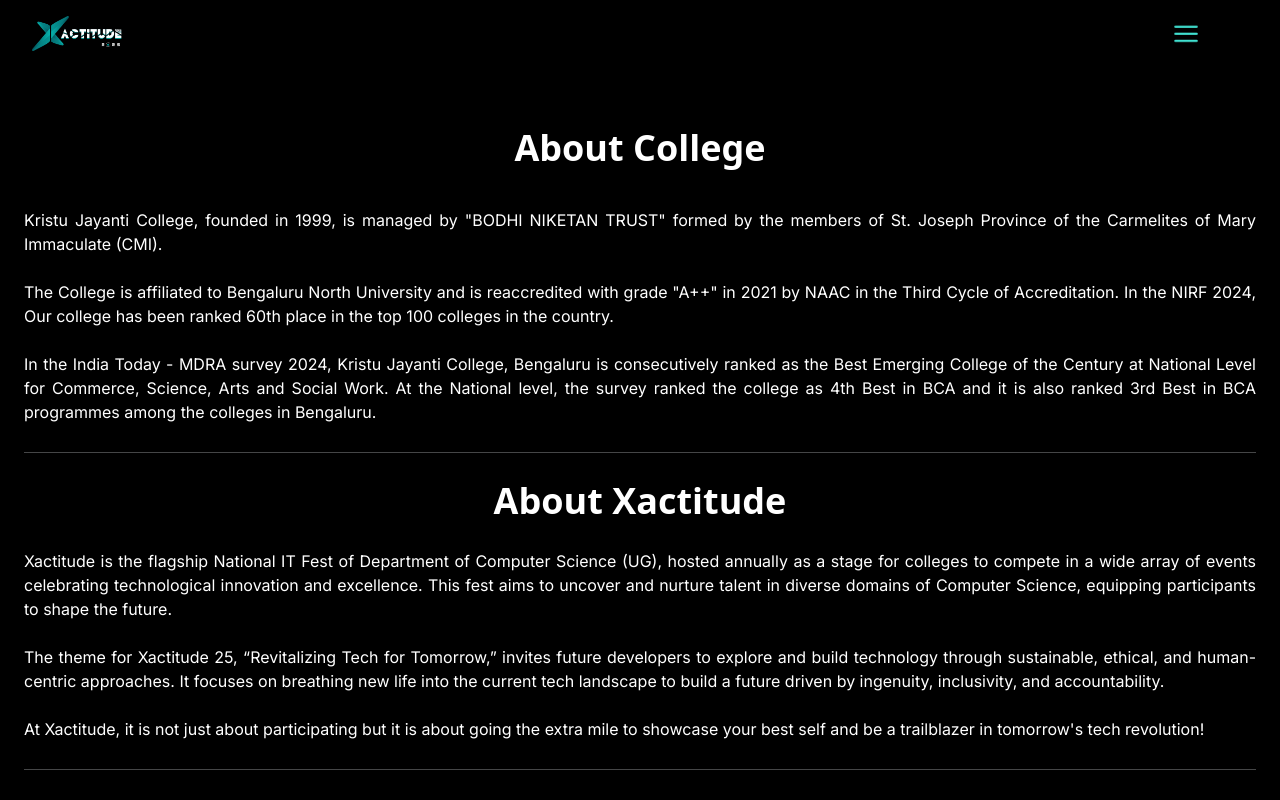
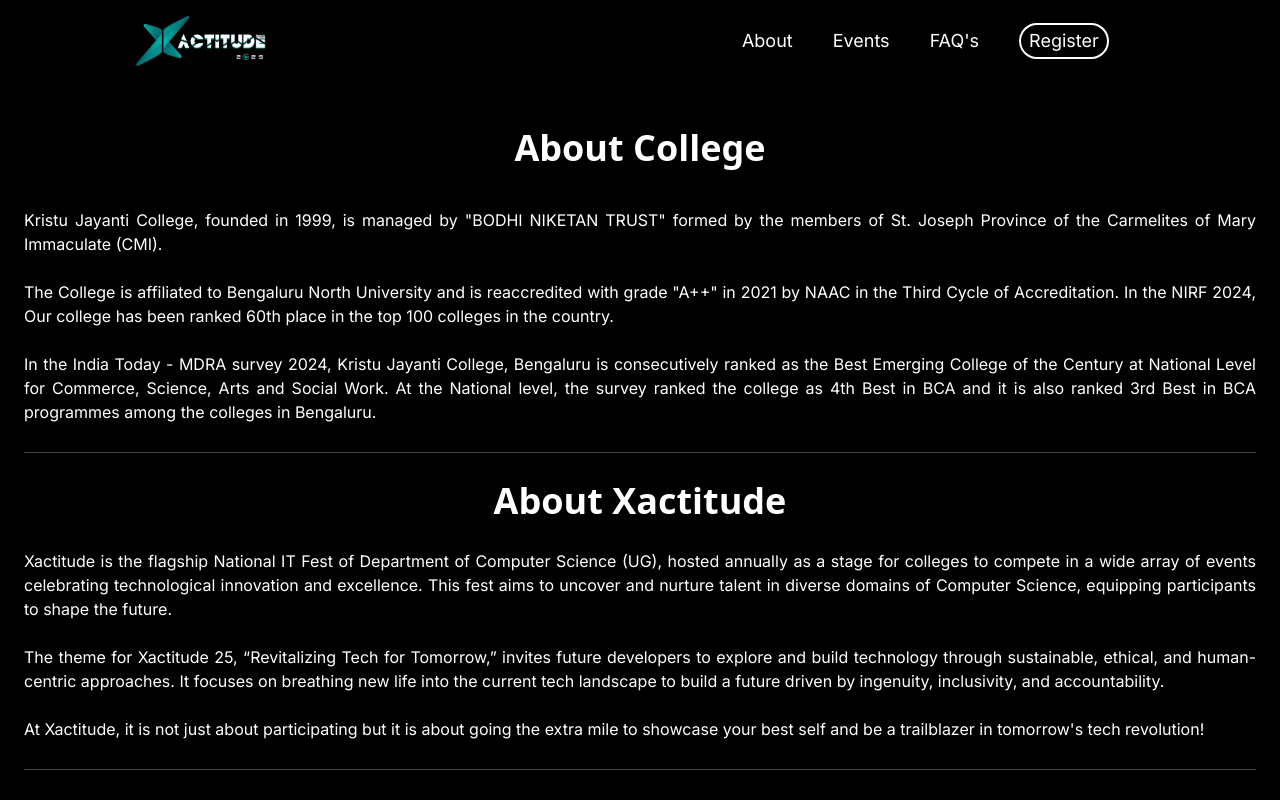
Before and after one commit to nikhilcodes0/xactitude2k25, a Next.js app: page /about in a window 1280 px wide. Shown: the top 800 px of the page. Built offline with nearby package versions, Linux system fonts and the light colour scheme.

Commit message:
navbar responsive done homepage responsive half done

```diff
--- a/app/components/Nav.tsx
+++ b/app/components/Nav.tsx
@@ -19,12 +19,33 @@
 
   return (
     <div className='flex justify-center '>
-        <nav className='mx-auto px-6 fixed w-full top-0 py-2 z-[61] bg-black rounded-md '>
-            <div className='flex m-2 gap-1 hover:cursor-pointer justify-between items-center w-[95%]' >
-                <Link href={'/'}>
-                  <Image src={logo} alt='' className='w-[90px] h-full' />
+        <nav className='mx-auto px-6 fixed w-full top-0 py-2 z-[61] bg-black rounded-md md:px-20 xl:px-32 xl:text-lg'>
+            <div className='flex m-2 gap-1  justify-between items-center w-[95%]' >
+                <Link href={'/'} className=' hover:cursor-pointer'>
+                  <Image src={logo} alt='' className='w-[90px] h-full xl:h-[50px] xl:w-full' />
                 </Link>
-                <Image src={isOpen ? cancel : menu_01} alt="" className='w-8 z-[62]' onClick={toggleMenu}/>
+                <ul className='text-white font-inter mr-13 md:flex gap-6 hidden items-center  xl:gap-10'>
+                  <li className='hover:cursor-pointer'>
+                    <Link href={'/about'}>About
+                    </Link>
+                  </li>
+                  <li className='hover:cursor-pointer'>
+                    <Link href={'/events'}>
+                      Events
+                    </Link>
+                  </li>
+                  <li className='hover:cursor-pointer'>
+                    <Link href={'/faq'}>
+                      FAQ's
+                    </Link>
+                  </li>
+                  <li>
+                    <Link href={'/soon'}>
+                    <button className=' border-[2px] border-solid border-white py-[2px] px-2 rounded-3xl hover:cursor-pointer '>Register</button>
+                    </Link>
+                  </li>
+                </ul>
+                <Image src={isOpen ? cancel : menu_01} alt="" className='w-8 z-[62] md:hidden' onClick={toggleMenu}/>
             </div>
             <div className={`flex absolute gap-20 flex-col bg-black -top-2 overflow-hidden z-[61] w-full h-screen pt-32 -left-full transition-all duration-300 ease-in-out ${isOpen ? 'translate-x-full' : ''}`}>
               <Link href="/" className={`mx-8 relative transition-all duration-1000 ease-in-out ${isOpen ? 'left-0' : '-left-40'}`}>
--- a/app/page.tsx
+++ b/app/page.tsx
@@ -103,14 +103,14 @@
             <Image
               src={backdrop}
               alt="backdrop"
-              className="absolute  z-0 top-[7rem] left-1/2 transform -translate-x-1/2 w-[70%]"
+              className="absolute md:hidden  z-0 top-[7rem] left-1/2 transform -translate-x-1/2 w-[70%]"
             />
             <div className={humaneSemBd.className}>
-              <h1 className="absolute left-1/2 top-[16rem] transform -translate-x-1/2 -translate-y-1/2 text-center text-[10rem] font-humane bg-clip-text text-transparent bg-gradient-to-b from-neutral-200 to-[#40E0D0] font-extrabold">
+              <h1 className="absolute left-1/2 top-[16rem] transform -translate-x-1/2 -translate-y-1/2 text-center text-[10rem] font-humane bg-clip-text text-transparent bg-gradient-to-b from-neutral-200 to-[#40E0D0] font-extrabold md:text-[15rem] md:mt-7 xl:text-[20rem] xl:mt-16">
                 XACTITUDE
               </h1>
             </div>
-            <div className={`${meraPro.className} relative bottom-[6rem]`}>
+            <div className={`${meraPro.className} relative bottom-[6rem] md:hidden `}>
               <VelocityScroll
                 text="Revitalizing tech for tomorrow ○"
                 default_velocity={2}
@@ -118,21 +118,25 @@
               />
             </div>
           </div>
-          <Image
-            src={bgimg}
-            alt="background image"
-            className=" object-fill z-0  mx-auto w-[75%] absolute bottom-0 left-[15%]"
-          />
-
+          <div className="text-white font-inter text-sm lg:text-lg flex justify-center gap-[16rem]">
+            <button className="bg-[#181818] hidden md:block relative rounded-3xl border border-[#4c4c4c] px-4 py-2 w-40 z-10 lg:w-48  bottom-[-16rem] xl:bottom-[-20rem]">Brochure</button>
+            <Image
+              src={bgimg}
+              alt="background image"
+              className=" object-fill z-0  mx-auto w-[75%] max-w-[400px] absolute bottom-[9rem] md:bottom-0 left-1/2 transform -translate-x-1/2"
+            />
+            <button className="bg-[#181818] rounded-3xl hidden md:block border border-[#4c4c4c] px-4 py-2 w-40 lg:w-48 relative bottom-[-16rem] xl:bottom-[-20rem]">Rules & Regulation</button>
+          </div>
         </div>
       </div>
-      <div className="mt-[32rem]">
-        <h1 className="text-white  text-[3rem] font-black font-antonio text-start p-4 px-12">
+      <div className="mt-[20rem] md:mt-[20rem] xl:mt-[25rem]">
+        <h1 className="text-white  text-[3rem] font-black font-antonio text-start p-4 px-3 md:flex md:text-[5rem] xl:text-[7rem]">
           Welcome to
-          <p className="bg-gradient-to-b bg-clip-text text-transparent from-neutral-200 to-[#40E0D0] font-black">
+          <p className="bg-gradient-to-b bg-clip-text text-transparent from-neutral-200 to-[#40E0D0]  text-[3.5rem] md:text-[5rem] xl:text-[7rem] md:ml-4 font-black">
             XACTITUDE&#39;25
           </p>
         </h1>
+
       </div>
       <div className="  flex flex-col antialiased  dark:bg-black dark:bg-grid-white/[0.05] items-center justify-center relative overflow-hidden" onClick={() => {
           router.push('/events')
@@ -146,14 +150,19 @@
             />
           ))}
         </Marquee>
+        <hr className="h-px my-8 bg-gray-200 border-0 dark:bg-gray-700 w-[95%] relative left-[-25px] lg:left-[-30px] xl:left-[-40px] opacity-50"/>
+        <div className="text-white opacity-50 text-xl font-inter mt-14 mb-8 flex flex-col border-r-[3px] right-[-26%] relative md:right-[-35%] lg:right-[-37%] xl:right-[-41%] pr-4">
+          <p>Starts From </p>
+          <p className="">Jan 21</p>
+        </div>
       </div>
-      <div className="mt-20">
-        <p className="text-white  text-xl font-medium font-sans text-start p-4 px-12">
+      <div className="mt-28 md:w-[80%] lg:w-[55%]">
+        <p className="text-white text-xl md:text-2xl font-medium font-sans text-start p-4 px-4 md:px-16">
           <span className="font-black">XACTITUDE</span> is the ultimate stage for students to ignite their potential, unleash their skills, and shine before a dynamic crowd of colleges and fiercely spirited competitors.
         </p>
       </div>
       <div className="mt-32">
-        <p className="text-white  text-5xl font-black font-antonio text-start p-4 px-12">
+        <p className="text-white  text-5xl md:text-[5rem] font-black font-antonio text-start p-4 px-12">
           The Process
         </p>
         <hr className="border-white border-1 w-[95%] mx-auto opacity-50 my-2" />
--- a/tailwind.config.ts
+++ b/tailwind.config.ts
@@ -62,7 +62,11 @@
   			inter: [
   				'Inter',
   				'sans-serif'
-  			]
+  			],
+			plus: [
+				'Plus Jakarta Sans',
+				'sans-serif'
+			]
   		},
   		borderRadius: {
   			lg: 'var(--radius)',
```
Also changed, not shown: app/assets/bg.png, app/fonts/PlusJakartaSans.ttf (added).
